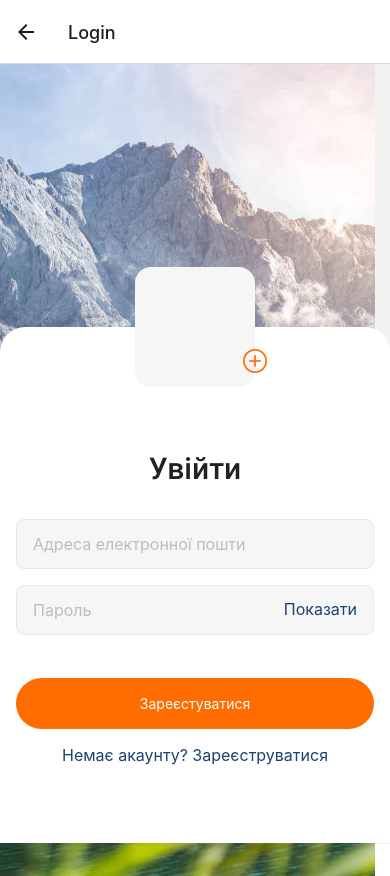
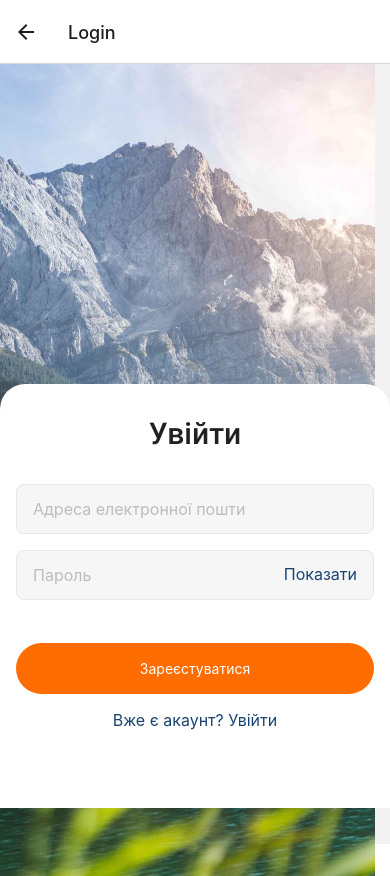
Before and after one commit to Polaolka/React_Native_HW, a React Native app: screen /Login in a window 390 px wide. Built offline with nearby package versions, Linux system fonts and the light colour scheme.

Commit message:
fix show pass and loginform

```diff
--- a/Screens/Auth.styles.jsx
+++ b/Screens/Auth.styles.jsx
@@ -41,6 +41,17 @@ export const styles = StyleSheet.create({
     paddingHorizontal: 16,
     paddingBottom: 78,
   },
+  formWrapperLogin: {
+    marginTop: 320,
+    borderTopLeftRadius: 25,
+    borderTopRightRadius: 25,
+    backgroundColor: "#fff",
+    width: "100%",
+    fontFamily: "Roboto-regular",
+    paddingTop: 0,
+    paddingHorizontal: 16,
+    paddingBottom: 78,
+   },
   buttonAdd: {
     position: "absolute",
     top: 81,
@@ -77,18 +88,13 @@ export const styles = StyleSheet.create({
     fontSize: 16,
     lineHeight: 19,
     fontWeight: "400",
+
+  },
+  placeholderPassBtn: {
     position: "absolute",
     backgroundColor: "transparent",
     top: 14,
     right: 16,
-  },
-  placeholderTextPassActive: {
-    position: "absolute",
-    right: 16,
-    top: 14,
-    fontSize: 16,
-    color: "#1B4371",
-  backgroundColor: "transparent",
   },
   placeholderTextActive: {
     color: "transparent",
--- a/Screens/LoginScreen.jsx
+++ b/Screens/LoginScreen.jsx
@@ -1,12 +1,15 @@
 import React, { useEffect, useState, useDispatch } from "react";
 import { StyleSheet, Text, Image, View, FlatList, ImageBackground, TextInput, TouchableOpacity } from "react-native";
 import { styles } from "./Auth.styles";
-import { AntDesign } from "@expo/vector-icons";
-
 
 export default function LoginScreen({}) {
   const [isFocusedEmail, setIsFocusedEmail] = useState(false);
   const [isFocusedPassword, setIsFocusedPassword] = useState(false);
+  const [showPassword, setShowPassword] = useState(false);
+
+  const toggleShowPassword = () => {
+    setShowPassword(!showPassword);
+  };
 
   const handleFocusEmail = () => {
     setIsFocusedEmail(true);
@@ -37,22 +40,7 @@ export default function LoginScreen({}) {
         source={require("../assets/Photo_BG.jpg")}
         style={styles.imageBG}
       >
-        <View style={styles.avatarThumb}>
-          <TouchableOpacity
-            style={styles.buttonAdd}
-            onPress={() => {
-              // Обробка натискання кнопки
-            }}
-          >
-            <AntDesign
-              name="pluscircleo"
-              size={24}
-              color="#FF6C00"
-              style={styles.addIcon}
-            />
-          </TouchableOpacity>
-        </View>
-        <View style={styles.formWrapper}>
+        <View style={styles.formWrapperLogin}>
           <Text style={styles.title}>Увійти</Text>
 
           <View
@@ -86,7 +74,11 @@ export default function LoginScreen({}) {
               isFocusedPassword && styles.inputContainerActive,
             ]}
           >
-            <Text style={styles.placeholderTextPass}>Показати</Text>
+            <TouchableOpacity style={styles.placeholderPassBtn} onPress={toggleShowPassword}>
+              <Text style={styles.placeholderTextPass}>
+                {showPassword ? "Сховати" : "Показати"}
+              </Text>
+            </TouchableOpacity>
             {!formData.password && (
               <Text
                 style={[
@@ -104,19 +96,20 @@ export default function LoginScreen({}) {
               onBlur={handleBlurPassword}
               onChangeText={(text) => setFormData({ ...formData, password: text })}
               value={formData.password}
+              secureTextEntry={!showPassword}
             />
           </View>
 
           <TouchableOpacity
             style={styles.button}
-            // onPress={() => {
-            //   // Обробка натискання кнопки
-            // }}
+            onPress={() => {
+              // Обробка натискання кнопки
+            }}
           >
             <Text style={styles.buttonText}>Зареєстуватися</Text>
           </TouchableOpacity>
 
-          <Text style={styles.navigate}>Немає акаунту? Зареєструватися</Text>
+          <Text style={styles.navigate}>Вже є акаунт? Увійти</Text>
         </View>
       </ImageBackground>
     </View>
--- a/Screens/RegistrationScreen.jsx
+++ b/Screens/RegistrationScreen.jsx
@@ -16,6 +16,11 @@ export default function RegistrationScreen() {
   const [isFocusedLogin, setIsFocusedLogin] = useState(false);
   const [isFocusedEmail, setIsFocusedEmail] = useState(false);
   const [isFocusedPassword, setIsFocusedPassword] = useState(false);
+  const [showPassword, setShowPassword] = useState(false);
+
+  const toggleShowPassword = () => {
+    setShowPassword(!showPassword);
+  };
 
   const handleFocusLogin = () => {
     setIsFocusedLogin(true);
@@ -128,7 +133,11 @@ export default function RegistrationScreen() {
               isFocusedPassword && styles.inputContainerActive,
             ]}
           >
-            <Text style={styles.placeholderTextPass}>Показати</Text>
+            <TouchableOpacity style={styles.placeholderPassBtn} onPress={toggleShowPassword}>
+              <Text style={styles.placeholderTextPass}>
+                {showPassword ? "Сховати" : "Показати"}
+              </Text>
+            </TouchableOpacity>
             {!formData.password && (
               <Text
                 style={[
@@ -146,6 +155,7 @@ export default function RegistrationScreen() {
               onBlur={handleBlurPassword}
               onChangeText={(text) => setFormData({ ...formData, password: text })}
               value={formData.password}
+              secureTextEntry={!showPassword}
             />
           </View>
 
```
